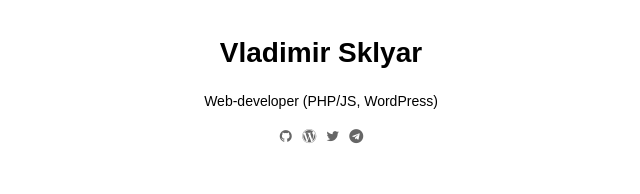
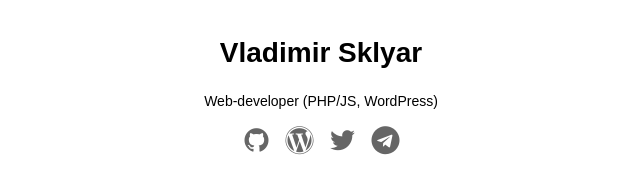
Before and after one commit to versusbassz/versusbassz.github.io, a plain HTML site: page index.html in a window 1280 px wide. Shown: the whole page, without its empty margins (319-959 px from the left). Drawn offline with Linux system fonts and the light colour scheme.

Commit message:
Fix font-size of icons after the update

```diff
--- a/index.html
+++ b/index.html
@@ -56,7 +56,7 @@
 			margin-left: .2em;
 
 			/* you can be more comfortable with increased icons size */
-			/* font-size: 120%; */
+			font-size: 2em;
 
 			/* Font smoothing. That was taken from TWBS */
 			-webkit-font-smoothing: antialiased;
```
